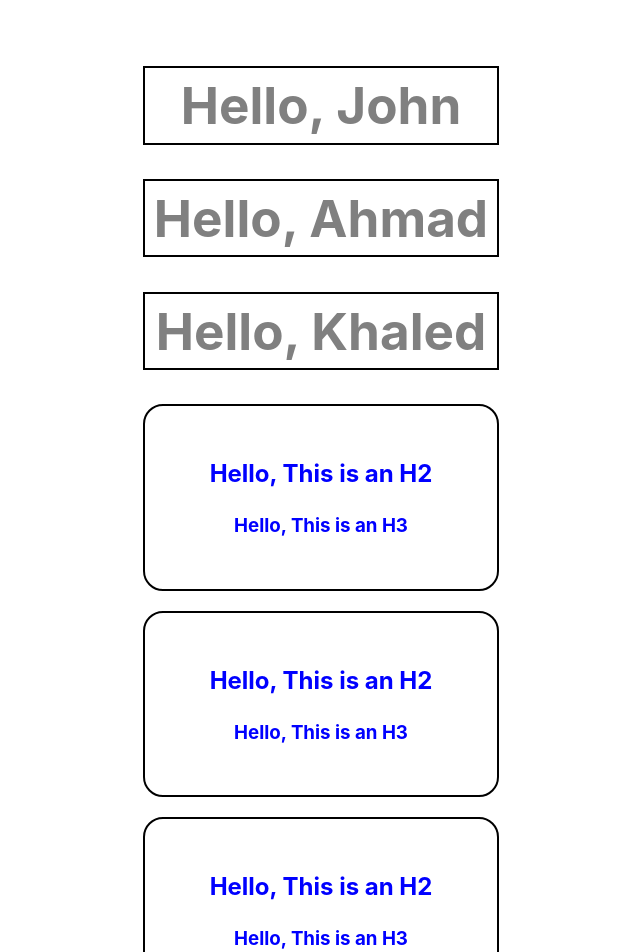
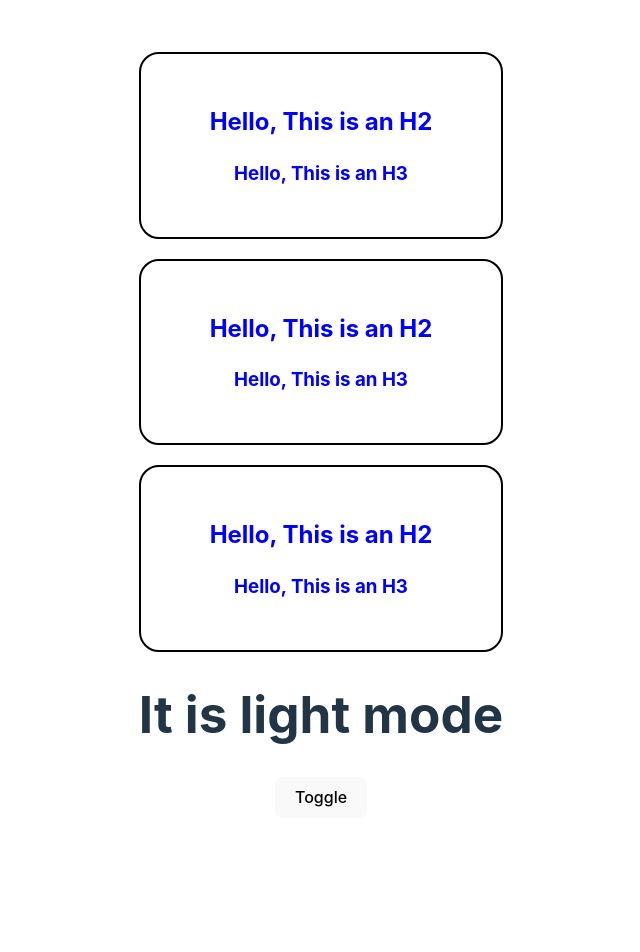
Before and after one commit to AbubakrAliFOX/Meta-React-Basic-Demo, a React (Vite) app: page / in a window 1280 px wide. Shown: the top 952 px of the page, without its empty margins (319-959 px from the left). After the commit the page ends 850 px from the top, so only its background shows below. Built offline with nearby package versions, Linux system fonts and the light colour scheme.

Commit message:
End Events

```diff
--- a/src/App.jsx
+++ b/src/App.jsx
@@ -2,18 +2,20 @@ import { useState } from "react";
 import "./App.css";
 import Header from "./components/Header";
 import Card from "./components/Card";
+import Events from "./components/Events";
 
 function App() {
   const [count, setCount] = useState(0);
 
   return (
     <>
-      <Header name="John" />
+      {/* <Header name="John" />
       <Header name="Ahmad" />
-      <Header name="Khaled" />
+      <Header name="Khaled" /> */}
       <Card h2={"Hello, This is an H2"} h3={"Hello, This is an H3"} />
       <Card h2={"Hello, This is an H2"} h3={"Hello, This is an H3"} />
       <Card h2={"Hello, This is an H2"} h3={"Hello, This is an H3"} />
+      <Events />
     </>
   );
 }
--- a/src/components/Events/index.jsx
+++ b/src/components/Events/index.jsx
@@ -0,0 +1,26 @@
+import { useState } from "react";
+
+function DarkMode() {
+  const [darkMode, setDarkMode] = useState(false);
+  const toggleDarkMode = () => {
+    setDarkMode(!darkMode);
+  }
+  function handleClick() {
+    let randomNum = Math.floor(Math.random() * 3) + 1;
+    console.log(randomNum);
+    let userInput = prompt('type a number');
+    alert(`Computer number: ${randomNum}, Your guess: ${userInput}`);
+  }
+  return (
+    <>
+      <div>
+        <h1>{darkMode? 'It is dark mode': 'It is light mode'}</h1>
+        <button onClick={toggleDarkMode}>
+            Toggle
+        </button>
+      </div>
+    </>
+  );
+}
+
+export default DarkMode
```
